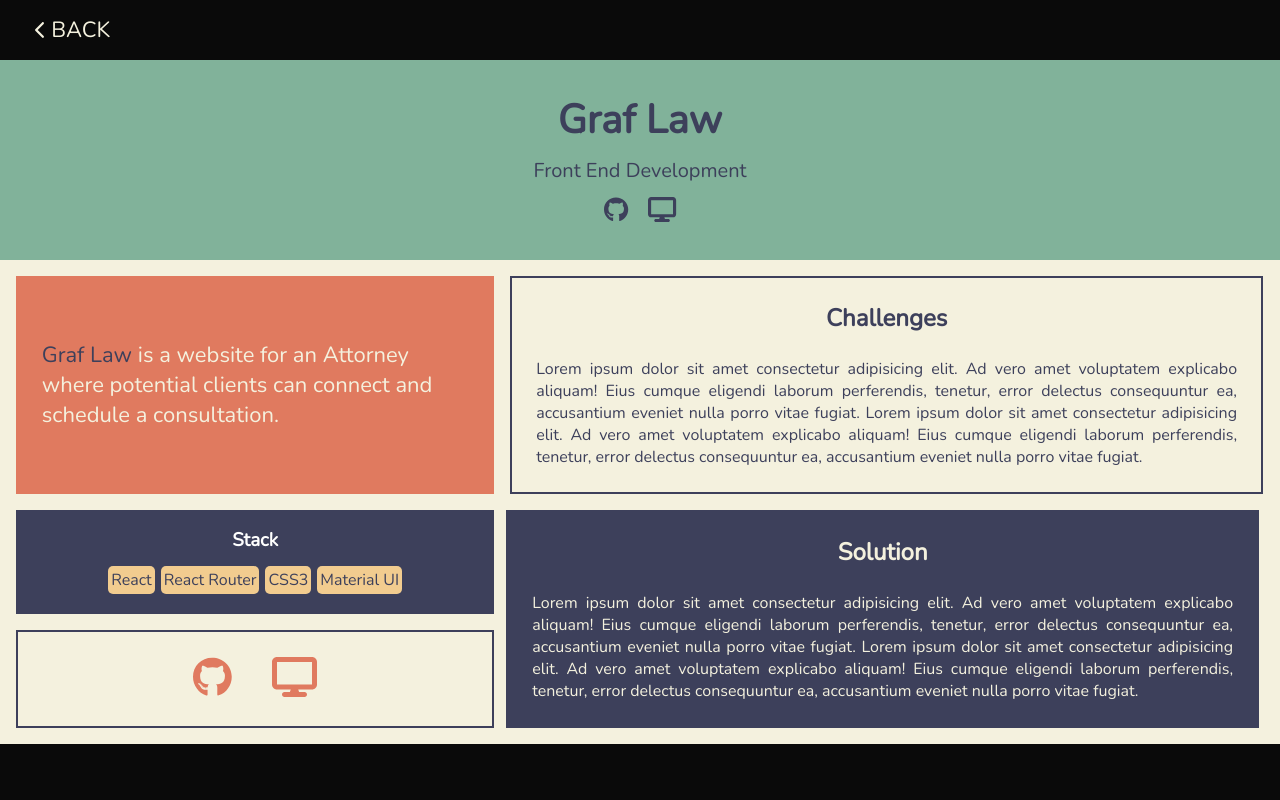
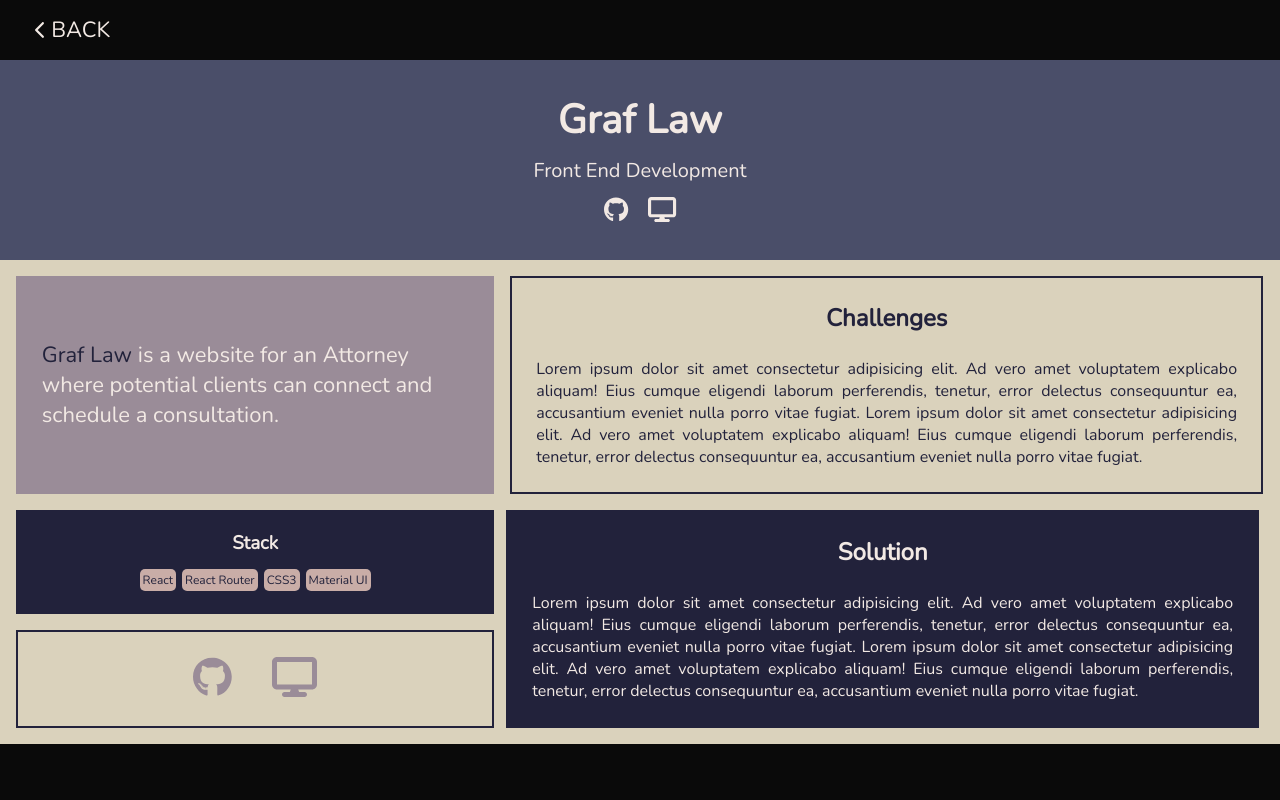
Before and after one commit to CaitHawk/portfolio-react, a React (Create React App) app: page /graf-law in a window 1280 px wide. Shown: the top 800 px of the page. Built offline with nearby package versions, Linux system fonts and the light colour scheme.

Commit message:
updated color pallette

```diff
--- a/src/components/Contact.js
+++ b/src/components/Contact.js
@@ -1,6 +1,13 @@
 import { useState } from 'react';
 import '../styles/Contact.css';
 import { send } from 'emailjs-com';
+
+// const defaultFormValues = {
+//     from_name: '',
+//         to_name: '',
+//         message: '',
+//         reply_to: '',
+// }
 
 function ContactSection() {
     const [toSend, setToSend] = useState({
@@ -20,10 +27,14 @@ function ContactSection() {
         )
             .then((response) => {
                 console.log('SUCCESS!', response.status, response.text);
+                alert("Thank you! Talk to you soon!")
             })
             .catch((err) => {
                 console.log('FAILED...', err);
+                alert("Uh oh! Something went wrong.")
             });
+
+
     };
 
     const handleChange = (e) => {
--- a/src/projectsData.js
+++ b/src/projectsData.js
@@ -1,4 +1,3 @@
-import porfolioImg from './images/portfolioImage.png';
 
 
 const grafLaw = {
@@ -45,7 +44,6 @@ const portfolioSite = {
     link: "#",
     key: "103",
     path: '/portfolio-page',
-    image: porfolioImg,
 
 }
 
--- a/src/styles/About.css
+++ b/src/styles/About.css
@@ -1,7 +1,7 @@
 .aboutMain  {
     height: auto;
     min-height: 100vh;
-    background-color: rgb(10, 10, 10);
+    background-color: #22223b;
     display: flex;
     justify-content: center;
     align-items: center;
@@ -14,7 +14,7 @@
     justify-content: space-around;
     height: 100%;
     width: 80%;
-    color: white;
+    color: #f2e9e4;
     font-family: 'Nunito', sans-serif;
 }
 
@@ -25,7 +25,7 @@
 }
 
 .aboutInfoSubtitle {
-    color: rgb(112, 156, 141);
+    color: #9a8c98;
     padding: 5px;
     margin: 0;
 }
@@ -36,18 +36,18 @@
 }
 .aboutInfoButton {
     text-decoration: none;
-    color: white;
-    border: solid 2px white;
+    color: #f2e9e4;
+    border: solid 2px #f2e9e4;
     padding: 10px;
     margin: 10px;
     border-radius: 10px;
-    background-color: rgb(112, 156, 141);
+    background-color: #9a8c98;
     width: 160px;
     text-align: center;
     align-self: center;
 }
 .aboutInfoButton:hover {
-    color: white;
+    color: #f2e9e4;
     opacity: .75;
     cursor: pointer;
 }
@@ -69,10 +69,10 @@
 }
 .aboutSocialLinksDiv a {
     font-size: 30px;
-    color: white;
+    color: #f2e9e4;
 }
 .aboutSocialLinksDiv:hover {
-    color: rgb(112, 156, 141);
+    color: #9a8c98;
     cursor: pointer;
 }
 
--- a/src/styles/Contact.css
+++ b/src/styles/Contact.css
@@ -1,12 +1,12 @@
 .contactMain {
     height: 100vh;
-    background-color: rgb(35, 46, 42);
+    background-color: #4a4e69;
     font-family: 'Nunito', sans-serif;
     display: flex;
     flex-direction: column;
     justify-content: center;
     align-items: center;
-    color: white;
+    color: #f2e9e4;
     letter-spacing: 1px;
 }
 .contactMain h1 {
@@ -28,9 +28,8 @@
     font-size: 16px;
     font-family: 'Nunito', sans-serif;
     padding: 6px 10px;
-    border: 3px solid white;
+    border: 3px solid #f2e9e4;
     border-radius: 5px;
-    /* background-color: rgb(35, 46, 42); */
     background-color: rgb(187, 186, 186);
     color: black;
     font-weight: 800;
@@ -39,14 +38,14 @@
     height: 70px;
 }
 .contactSubmitBtn {
-    background-color: rgb(112, 156, 141);
+    background-color: #9a8c98;
     width: 50%;
     align-self: center;
     margin-top: 30px;
     padding: 10px 0;
     border-radius: 10px;
-    border: solid 2px white;
-    color: white;
+    border: solid 2px #f2e9e4;
+    color: #f2e9e4;
     font-size: 20px;
     font-family: 'Nunito', sans-serif;
 }
--- a/src/styles/Footer.css
+++ b/src/styles/Footer.css
@@ -11,7 +11,7 @@
     width: 100%;
 }
 .footerBottom {
-    color: white;
+    color: #f2e9e4;
     font-size: 12px;
     letter-spacing: 1px;
     width: 100%;
@@ -33,7 +33,7 @@
 
 .footerLink {
     text-decoration: none;
-    color: white;
+    color: #f2e9e4;
     font-size: 16px;
     padding: 4px;
     font-family: 'Nunito', sans-serif;
@@ -42,7 +42,7 @@
 
 a:hover {
     cursor: pointer;
-    color: rgb(112, 156, 141);
+    color: #9a8c98;
 }
 
 
@@ -56,7 +56,7 @@ a:hover {
         align-items: center;
     }
     .footerIcon {
-        color: rgb(112, 156, 141);
+        color: #9a8c98;
         font-size: 40px;
     }
 }
--- a/src/styles/Header.css
+++ b/src/styles/Header.css
@@ -16,13 +16,13 @@
     align-items: center;
 }
 .headerFullLogo {
-    color: rgb(112, 156, 141);
+    color: #9a8c98;
     font-size: 30px;
     padding: 10%;
     margin-left: 20px;
 }
 .headerFullLogo:hover {
-    color: white;
+    color: #f2e9e4;
 }
 .headerFullNav {
     width: 60%;
@@ -31,7 +31,7 @@
     align-items: flex-end;
 }
 .headerFullNav a {
-    color: white;
+    color: #f2e9e4;
     font-family: 'Nunito', sans-serif;
     letter-spacing: 1px;
     font-size: 18px;
@@ -56,18 +56,18 @@
 }
 
 .headerCollapsedLogo {
-    color: rgb(112, 156, 141);
+    color: #9a8c98;
     font-size: 30px;
     margin-left: 25px;
 }
 .headerCollapsedLogo:hover {
-    color: white;
+    color: #f2e9e4;
 }
 
 .headerCollapsedBtnOpen {
-    color: white;
+    color: #f2e9e4;
     background-color: black;
-    border: solid 1px white;
+    border: solid 1px #f2e9e4;
     border-radius: 5px;
     padding: 8px;
     margin-right: 20px;
@@ -79,7 +79,7 @@
 
 .headerCollapsedShow {
     position: absolute;
-    background-color: white;
+    background-color: #f2e9e4;
     z-index: 99;
     right: 3px;
     top: 50px;
--- a/src/styles/Home.css
+++ b/src/styles/Home.css
@@ -1,10 +1,10 @@
 .homeMain {
-    background-color: rgb(35, 46, 42);
+    background-color: #4a4e69;
     height: 100vh;
     display: flex;
     justify-content: center;
     align-items: center;
-    color: white;
+    color: #f2e9e4;
 }
 .homeWrapper {
     font-family: 'Nunito', sans-serif;
@@ -24,7 +24,7 @@
 
 .homeTitle {
     font-family: 'Righteous', cursive;
-    color: rgb(112, 156, 141);
+    color: #9a8c98;
     font-size: 80px;
     padding: 0;
     margin: 0;
--- a/src/styles/ProjectRoute.css
+++ b/src/styles/ProjectRoute.css
@@ -6,7 +6,7 @@
 } */
 
 .projectRouteMain {
-    background-color: #f4f1de;
+    background-color: #dad2bc;
     font-family: 'Nunito', sans-serif;
     position: absolute;
     top: 60px;
@@ -21,12 +21,12 @@
     top: 0;
     left: 0;
     right: 0;
-    background: rgb(10, 10, 10);
+    background: rgb(10,10,10);
     display: flex;
     align-items: center;
 }
 .projectRouteBackButton {
-    color: #f4f1de;
+    color: #f2e9e4;
     font-size: 22px;
     margin-left: 30px;
     text-decoration: none;
@@ -38,22 +38,22 @@
 
 }
 .projectRouteTitleDiv {
-    background-color: #81b29a;
+    background-color: #4a4e69;
     display: flex;
     flex-direction: column;
     justify-content: center;
     align-items: center;
     height: 200px;
-    color: #3d405b;
+    color: #f2e9e4;
 }
 
 .projectRouteTitleLink {
     font-size: 25px;
     padding: 10px;
-    color: #3d405b;
+    color: #f2e9e4;
 }
 .projectRouteTitleLink:hover {
-    color: #f2cc8f;
+    color: #ffe1a8;
 }
 
 .projectRouteInfoTop {
@@ -61,7 +61,7 @@
     margin: 1rem;
 }
 .projectRouteDescriptionDiv {
-    color: #f4f1de;
+    color: #f2e9e4;
     font-size: 22px;
     display: flex;
     justify-content: center;
@@ -71,15 +71,15 @@
     width: 90%;
 }
 .projectRouteDescriptionSpan {
-    color: #3d405b;
+    color: #22223b;
 }
 .projectRouteChallengeDiv {
     display: flex;
     flex-direction: column;
     align-items: center;
     justify-content: center;
-    border: solid 2px #3d405b;
-    color: #3d405b;
+    border: solid 2px #22223b;
+    color: #22223b;
 }
 .projectRouteChallengeDiv h2 {
     text-align: center;
@@ -100,9 +100,9 @@
     flex-direction: column;
 }
 .projectRouteSolutionDiv {
-    background-color: #3d405b;
-    border: solid 2px #3d405b;
-    color: #f4f1de;
+    background-color: #22223b;
+    border: solid 2px #22223b;
+    color: #f2e9e4;
     display: flex;
     flex-direction: column;
     align-items: center;
@@ -120,9 +120,9 @@
 }
 .projectRouteStackDiv {
     width: 100%;
-    background-color: #3d405b;
-    border: solid 2px #3d405b;
-    color: white;
+    background-color: #22223b;
+    border: solid 2px #22223b;
+    color: #f2e9e4;
     margin-bottom: 1rem;
     height: 49%;
     display: flex;
@@ -145,24 +145,25 @@
     margin: 0;
 }
 .projectRouteStackUl li {
-    background-color: #f2cc8f;
+    background-color: #c9ada7;
     border-radius: 5px;
-    color: #3d405b;
+    color: #22223b;
     padding: 3px;
     margin: 3px;
     width: auto;
+    font-size: 12px;
 }
 .projectRouteLinkDiv {
     width: 100%;
-    border: 2px solid #3d405b;
-    color: #3d405b;
+    border: 2px solid #22223b;
+    color: #22223b;
     display: flex;
     justify-content: center;
     align-items: center;
 }
 .projectRouteLinkDiv a {
     font-size: 40px;
-    color: #e07a5f;
+    color: #9a8c98;
     padding: 20px;
 }
 
@@ -187,8 +188,8 @@
     .projectRouteDescriptionDiv {
         height: auto;
         width: 38%;
-        background-color: #e07a5f;
-        border: solid 2px #e07a5f;
+        background-color: #9a8c98;
+        border: solid 2px #9a8c98;
         margin-right: 1rem;
      }
      .projectRouteChallengeDiv {
@@ -227,8 +228,8 @@
     }
     .projectRouteDescriptionDiv {
         width: 100%;
-        background-color: #e07a5f;
-        border: solid 2px #e07a5f;
+        background-color: #9a8c98;
+        border: solid 2px #9a8c98;
         margin-bottom: 1rem;
      }
      .projectRouteChallengeDiv {
--- a/src/styles/Skills.css
+++ b/src/styles/Skills.css
@@ -1,7 +1,7 @@
 .skillsMain {
     min-height: 100vh;
     height: auto;
-    background-color: rgb(10, 10, 10);
+    background-color: #22223b;
     display: flex;
     flex-direction: row;
     align-items: center;
@@ -9,8 +9,7 @@
     padding-top: 60px;
 }
 .skillsDesignDiv1 {
-    background-color: rgb(112, 156, 141);
-    /* background-image: radial-gradient(rgb(131, 185, 167), rgb(112, 156, 141)); */
+    background-color: #9a8c98;
     position: absolute;
     height: 70vh;
     width: 70%;
@@ -21,7 +20,7 @@
     transform: rotate(20deg);
 }
 .skillsDesignDiv2 {
-    background-color: rgb(35, 46, 42);
+    background-color: #4a4e69;
     position: absolute;
     height: 70vh;
     width: 70%;
@@ -33,7 +32,7 @@
 }
 
 .skillsDiv {
-    color: white;
+    color: #f2e9e4;
     z-index: 99;
     position: absolute;
     width: 50%;
@@ -62,13 +61,13 @@
     flex-wrap: wrap;
 }
 .skillsSkill {
-    border: 2px white solid;
+    border: 2px #f2e9e4 solid;
     border-radius: 5px;
     padding: 3px 5px;
     margin: 5px;
 }
 .skillsSkill:hover {
-    background-color:rgb(10, 10, 10);
+    background-color:#22223b;
 }
 
 @media screen and (max-width: 880px) {
```
Also changed, not shown: src/components/Projects.js (+8 -7 lines), src/styles/Projects.css (+25 -27 lines).
